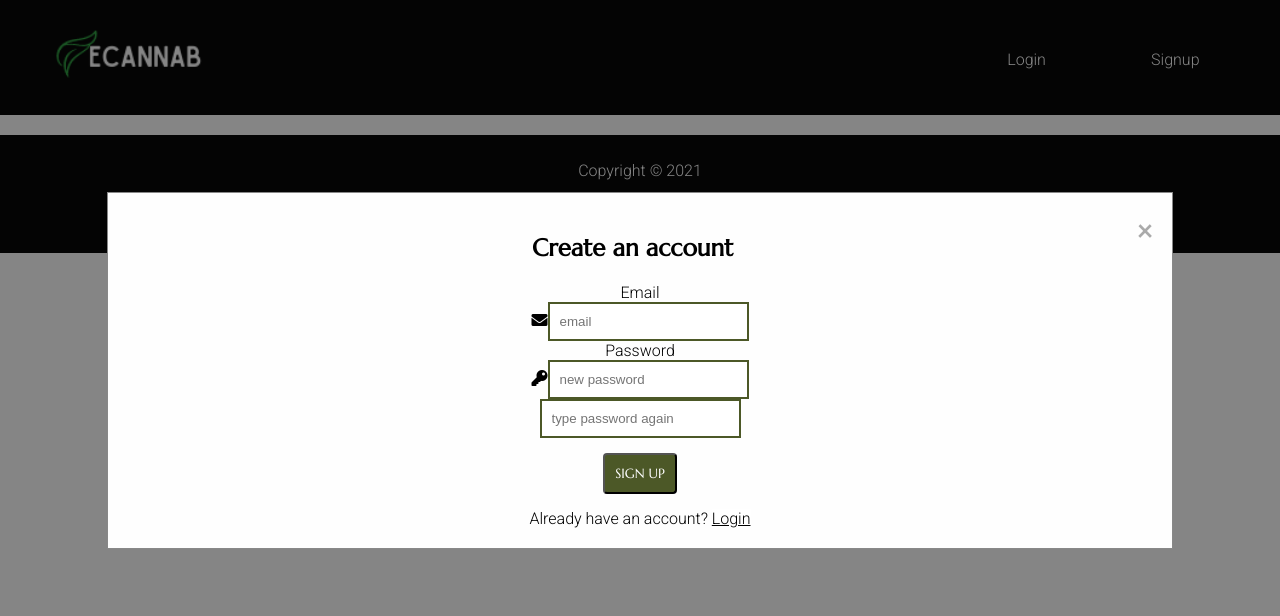
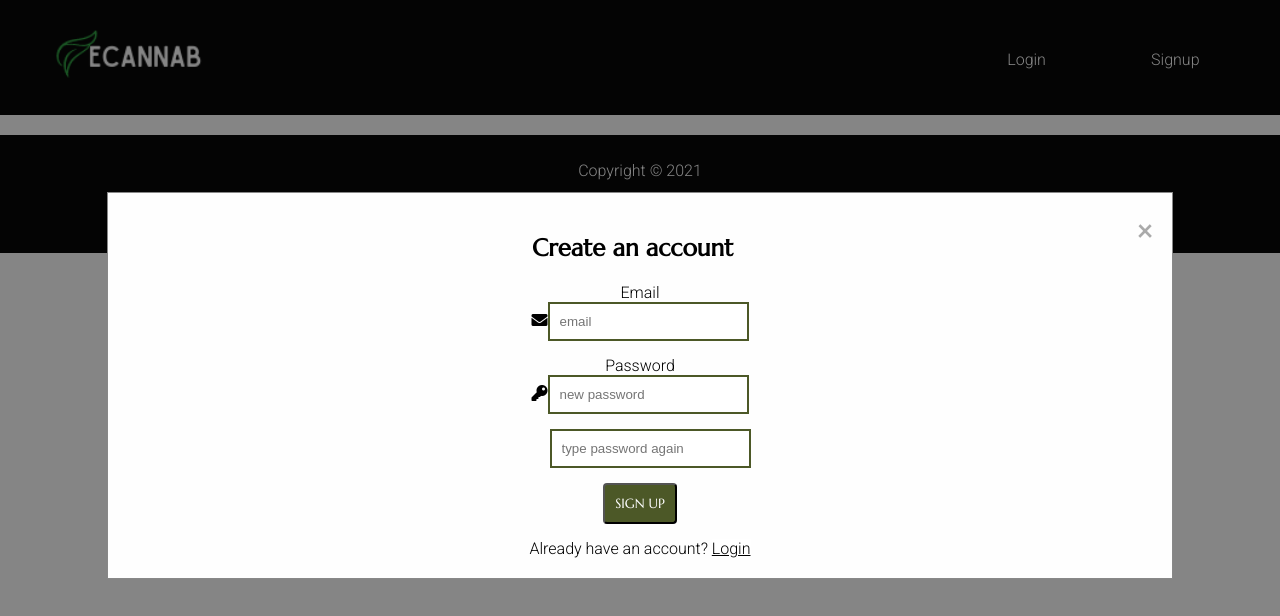
Before and after one commit to cartodeveloper/eCannaB-client, a React (Create React App) app: page /signup in a window 1280 px wide. Shown: the top 616 px of the page. Built offline with nearby package versions, Linux system fonts and the light colour scheme.

Commit message:
fixing margin in modal

```diff
--- a/src/App/App.css
+++ b/src/App/App.css
@@ -397,6 +397,12 @@ table {
   }
 }
 
+.input-icons {
+  margin-bottom: 15px;
+}
+#confirm {
+  padding: 10px;
+}
 #banner-site li,
 #all-resources li {
   list-style: none;
--- a/src/Components/Signup/Signup.js
+++ b/src/Components/Signup/Signup.js
@@ -68,7 +68,7 @@ export default class Signup extends Component {
                 />
               </div>
 
-              <label htmlFor="confirm-password"></label>
+              <label htmlFor="confirm-password" id="confirm"></label>
               <input
                 id="confirm-password"
                 type="password"
--- a/src/config.js
+++ b/src/config.js
@@ -1,6 +1,7 @@
 module.exports = {
   PORT: process.env.PORT || 8080,
-  API_BASE_URL: process.env.API_BASE_URL || "http://localhost:8000/api",
+  API_BASE_URL:
+    process.env.API_BASE_URL || "https://ecannab-api.herokuapp.com/api",
   TOKEN_KEY: process.env.TOKEN_KEY || "ecannab-token",
   SITE_TOKEN_KEY: process.env.SITE_TOKEN_KEY || "ecannab-subdomain-token",
 };
```
Also changed, not shown: 1 other file (tests, documents, lock files or other folders).
